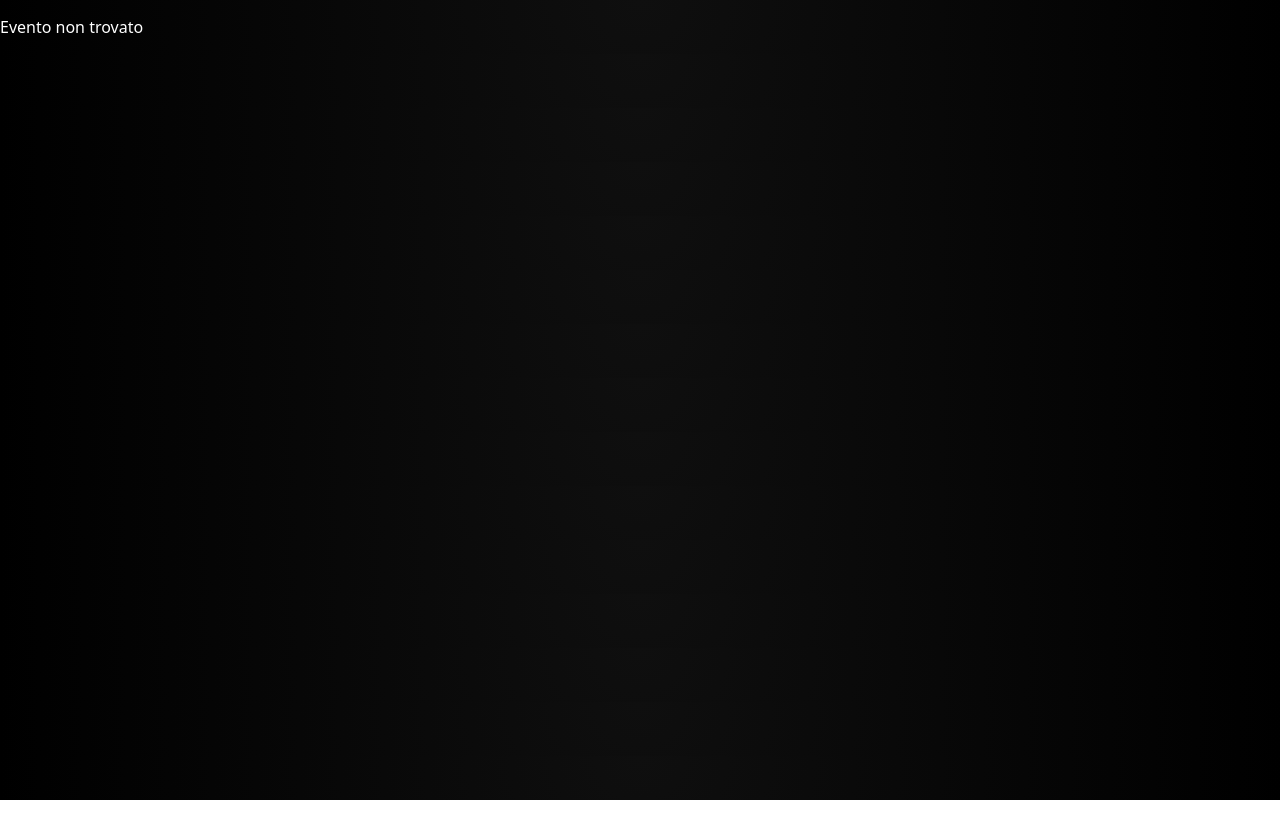
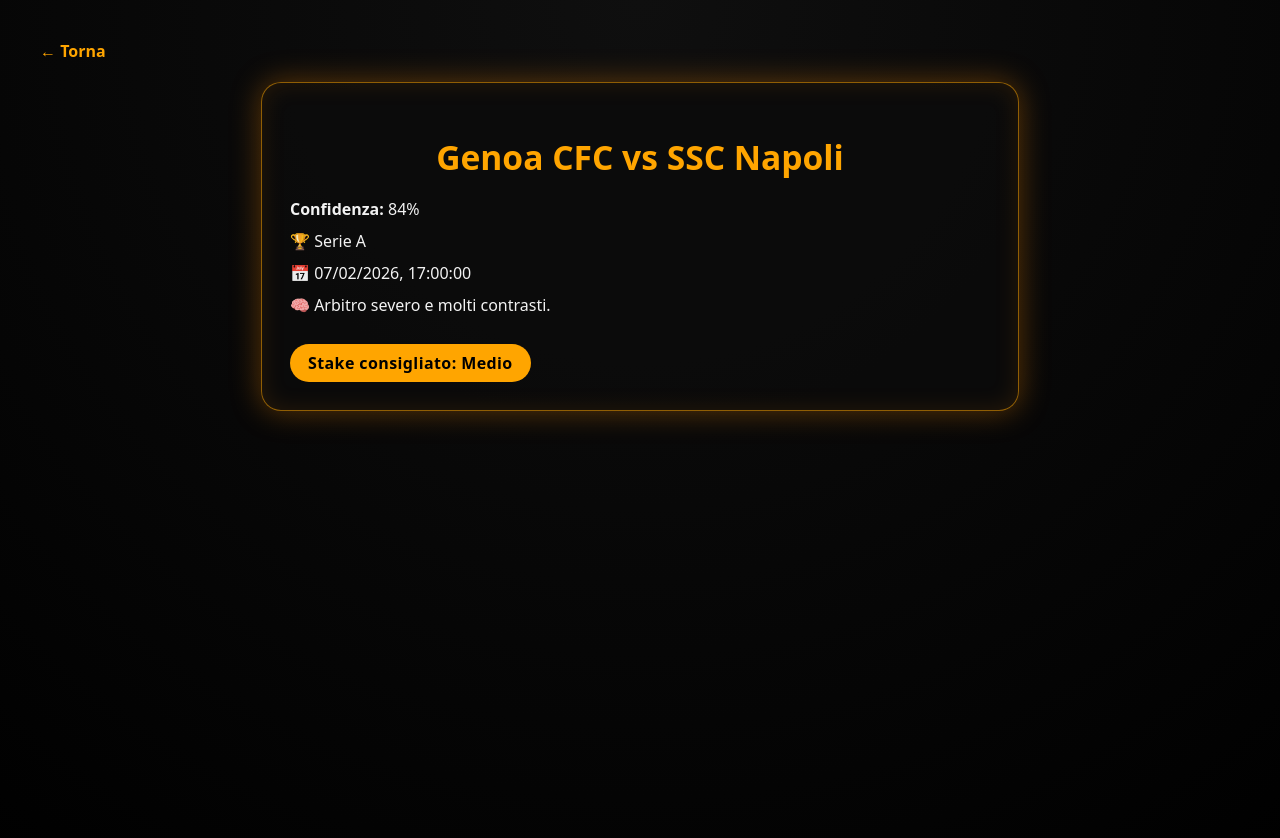
Before and after one commit to betbrain10-blip/betbrain-pronostici-ia, a React (Vite) app: page /betbrain-pronostici-ia/match/537049 in a window 1280 px wide. Shown: the top 838 px of the page. Before the commit the page ends 800 px from the top, so only its background shows below. Built offline with nearby package versions, Linux system fonts and the light colour scheme.

Commit message:
Update matches.js

```diff
--- a/src/data/matches.js
+++ b/src/data/matches.js
@@ -1,289 +1,511 @@
 const matches = [
   {
-    "id": 553203,
-    "utcDate": "2026-02-04T00:30:00Z",
-    "home": "Club The Strongest",
-    "away": "Deportivo Táchira FC",
-    "competition": "Copa Libertadores",
-    "confidence": 84,
+    "id": 538032,
+    "utcDate": "2026-02-07T12:30:00Z",
+    "home": "Manchester United FC",
+    "away": "Tottenham Hotspur FC",
+    "competition": "Premier League",
+    "confidence": 83,
     "stake": "Medio",
+    "topPick": false,
+    "picks": [
+      {
+        "type": "GOALS",
+        "value": "Under 2.5",
+        "explanation": "Gara tattica con poche occasioni pulite."
+      }
+    ]
+  },
+  {
+    "id": 541077,
+    "utcDate": "2026-02-07T12:31:00Z",
+    "home": "Norwich City FC",
+    "away": "Blackburn Rovers FC",
+    "competition": "Championship",
+    "confidence": 78,
+    "stake": "Basso",
+    "topPick": false,
+    "picks": [
+      {
+        "type": "GOALS",
+        "value": "Over 2.5",
+        "explanation": "Media gol elevata e tendenza a partite aperte."
+      }
+    ]
+  },
+  {
+    "id": 541075,
+    "utcDate": "2026-02-07T12:31:00Z",
+    "home": "Derby County FC",
+    "away": "Ipswich Town FC",
+    "competition": "Championship",
+    "confidence": 75,
+    "stake": "Basso",
+    "topPick": false,
+    "picks": [
+      {
+        "type": "1X2",
+        "value": "1",
+        "explanation": "Storico favorevole alla squadra indicata."
+      }
+    ]
+  },
+  {
+    "id": 541080,
+    "utcDate": "2026-02-07T12:31:00Z",
+    "home": "Southampton FC",
+    "away": "Watford FC",
+    "competition": "Championship",
+    "confidence": 80,
+    "stake": "Medio",
+    "topPick": false,
+    "picks": [
+      {
+        "type": "1X2",
+        "value": "X",
+        "explanation": "Previsione di gara bloccata."
+      }
+    ]
+  },
+  {
+    "id": 544440,
+    "utcDate": "2026-02-07T13:00:00Z",
+    "home": "Rayo Vallecano de Madrid",
+    "away": "Real Oviedo",
+    "competition": "Primera Division",
+    "confidence": 83,
+    "stake": "Medio",
+    "topPick": false,
     "picks": [
       {
         "type": "GOALS",
         "value": "Over 3.5",
-        "explanation": "Media gol elevata nelle ultime partite."
+        "explanation": "Difese vulnerabili e ritmo offensivo previsto."
       }
     ]
   },
   {
-    "id": 554754,
-    "utcDate": "2026-02-04T22:00:00Z",
-    "home": "CR Flamengo",
-    "away": "SC Internacional",
-    "competition": "Campeonato Brasileiro Série A",
-    "confidence": 68,
+    "id": 540592,
+    "utcDate": "2026-02-07T14:30:00Z",
+    "home": "1. FSV Mainz 05",
+    "away": "FC Augsburg",
+    "competition": "Bundesliga",
+    "confidence": 88,
+    "stake": "Medio",
+    "topPick": true,
+    "picks": [
+      {
+        "type": "1X2",
+        "value": "2",
+        "explanation": "Storico favorevole alla squadra indicata."
+      }
+    ]
+  },
+  {
+    "id": 540588,
+    "utcDate": "2026-02-07T14:30:00Z",
+    "home": "VfL Wolfsburg",
+    "away": "Borussia Dortmund",
+    "competition": "Bundesliga",
+    "confidence": 75,
     "stake": "Basso",
+    "topPick": false,
+    "picks": [
+      {
+        "type": "CARDS",
+        "value": "Over 4.5",
+        "explanation": "Match teso e fisico."
+      }
+    ]
+  },
+  {
+    "id": 540594,
+    "utcDate": "2026-02-07T14:30:00Z",
+    "home": "1. FC Heidenheim 1846",
+    "away": "Hamburger SV",
+    "competition": "Bundesliga",
+    "confidence": 94,
+    "stake": "Alto",
+    "topPick": true,
+    "picks": [
+      {
+        "type": "CORNERS",
+        "value": "Under 10.5",
+        "explanation": "Ritmo basso sulle corsie."
+      }
+    ]
+  },
+  {
+    "id": 540590,
+    "utcDate": "2026-02-07T14:30:00Z",
+    "home": "SC Freiburg",
+    "away": "SV Werder Bremen",
+    "competition": "Bundesliga",
+    "confidence": 79,
+    "stake": "Basso",
+    "topPick": false,
+    "picks": [
+      {
+        "type": "CORNERS",
+        "value": "Under 10.5",
+        "explanation": "Squadre poco portate al cross."
+      }
+    ]
+  },
+  {
+    "id": 540591,
+    "utcDate": "2026-02-07T14:30:00Z",
+    "home": "FC St. Pauli 1910",
+    "away": "VfB Stuttgart",
+    "competition": "Bundesliga",
+    "confidence": 78,
+    "stake": "Basso",
+    "topPick": false,
+    "picks": [
+      {
+        "type": "CORNERS",
+        "value": "Over 9.5",
+        "explanation": "Pressione costante prevista."
+      }
+    ]
+  },
+  {
+    "id": 538025,
+    "utcDate": "2026-02-07T15:00:00Z",
+    "home": "AFC Bournemouth",
+    "away": "Aston Villa FC",
+    "competition": "Premier League",
+    "confidence": 80,
+    "stake": "Medio",
+    "topPick": false,
+    "picks": [
+      {
+        "type": "CARDS",
+        "value": "Over 3.5",
+        "explanation": "Arbitro severo e molti contrasti."
+      }
+    ]
+  },
+  {
+    "id": 538027,
+    "utcDate": "2026-02-07T15:00:00Z",
+    "home": "Arsenal FC",
+    "away": "Sunderland AFC",
+    "competition": "Premier League",
+    "confidence": 83,
+    "stake": "Medio",
+    "topPick": false,
+    "picks": [
+      {
+        "type": "CARDS",
+        "value": "Under 5.5",
+        "explanation": "Bassa intensità nei contrasti."
+      }
+    ]
+  },
+  {
+    "id": 538034,
+    "utcDate": "2026-02-07T15:00:00Z",
+    "home": "Wolverhampton Wanderers FC",
+    "away": "Chelsea FC",
+    "competition": "Premier League",
+    "confidence": 84,
+    "stake": "Medio",
+    "topPick": false,
+    "picks": [
+      {
+        "type": "1X2",
+        "value": "2",
+        "explanation": "Storico favorevole alla squadra indicata."
+      }
+    ]
+  },
+  {
+    "id": 538029,
+    "utcDate": "2026-02-07T15:00:00Z",
+    "home": "Fulham FC",
+    "away": "Everton FC",
+    "competition": "Premier League",
+    "confidence": 88,
+    "stake": "Medio",
+    "topPick": true,
+    "picks": [
+      {
+        "type": "CORNERS",
+        "value": "Under 9.5",
+        "explanation": "Ritmo basso sulle corsie."
+      }
+    ]
+  },
+  {
+    "id": 538028,
+    "utcDate": "2026-02-07T15:00:00Z",
+    "home": "Burnley FC",
+    "away": "West Ham United FC",
+    "competition": "Premier League",
+    "confidence": 76,
+    "stake": "Basso",
+    "topPick": false,
+    "picks": [
+      {
+        "type": "1X2",
+        "value": "2",
+        "explanation": "Differenza di forma evidente."
+      }
+    ]
+  },
+  {
+    "id": 541072,
+    "utcDate": "2026-02-07T15:01:00Z",
+    "home": "Birmingham City FC",
+    "away": "Leicester City FC",
+    "competition": "Championship",
+    "confidence": 86,
+    "stake": "Medio",
+    "topPick": false,
+    "picks": [
+      {
+        "type": "CARDS",
+        "value": "Over 3.5",
+        "explanation": "Arbitro severo e molti contrasti."
+      }
+    ]
+  },
+  {
+    "id": 541083,
+    "utcDate": "2026-02-07T15:01:00Z",
+    "home": "Wrexham AFC",
+    "away": "Millwall FC",
+    "competition": "Championship",
+    "confidence": 83,
+    "stake": "Medio",
+    "topPick": false,
+    "picks": [
+      {
+        "type": "CORNERS",
+        "value": "Over 9.5",
+        "explanation": "Gioco sulle fasce frequente e molti cross."
+      }
+    ]
+  },
+  {
+    "id": 541078,
+    "utcDate": "2026-02-07T15:01:00Z",
+    "home": "Preston North End FC",
+    "away": "Portsmouth FC",
+    "competition": "Championship",
+    "confidence": 92,
+    "stake": "Alto",
+    "topPick": true,
+    "picks": [
+      {
+        "type": "CORNERS",
+        "value": "Over 8.5",
+        "explanation": "Gioco sulle fasce frequente e molti cross."
+      }
+    ]
+  },
+  {
+    "id": 541074,
+    "utcDate": "2026-02-07T15:01:00Z",
+    "home": "Coventry City FC",
+    "away": "Oxford United FC",
+    "competition": "Championship",
+    "confidence": 93,
+    "stake": "Alto",
+    "topPick": true,
+    "picks": [
+      {
+        "type": "CORNERS",
+        "value": "Under 10.5",
+        "explanation": "Ritmo basso sulle corsie."
+      }
+    ]
+  },
+  {
+    "id": 541076,
+    "utcDate": "2026-02-07T15:01:00Z",
+    "home": "Hull City AFC",
+    "away": "Bristol City FC",
+    "competition": "Championship",
+    "confidence": 94,
+    "stake": "Alto",
+    "topPick": true,
+    "picks": [
+      {
+        "type": "CARDS",
+        "value": "Under 5.5",
+        "explanation": "Arbitro permissivo e gara corretta."
+      }
+    ]
+  },
+  {
+    "id": 541082,
+    "utcDate": "2026-02-07T15:01:00Z",
+    "home": "West Bromwich Albion FC",
+    "away": "Stoke City FC",
+    "competition": "Championship",
+    "confidence": 86,
+    "stake": "Medio",
+    "topPick": false,
+    "picks": [
+      {
+        "type": "1X2",
+        "value": "2",
+        "explanation": "Differenza di forma evidente."
+      }
+    ]
+  },
+  {
+    "id": 544434,
+    "utcDate": "2026-02-07T15:15:00Z",
+    "home": "FC Barcelona",
+    "away": "RCD Mallorca",
+    "competition": "Primera Division",
+    "confidence": 94,
+    "stake": "Alto",
+    "topPick": true,
+    "picks": [
+      {
+        "type": "GOALS",
+        "value": "Under 2.5",
+        "explanation": "Gara tattica con poche occasioni pulite."
+      }
+    ]
+  },
+  {
+    "id": 545883,
+    "utcDate": "2026-02-07T15:30:00Z",
+    "home": "Moreirense FC",
+    "away": "Gil Vicente FC",
+    "competition": "Primeira Liga",
+    "confidence": 84,
+    "stake": "Medio",
+    "topPick": false,
+    "picks": [
+      {
+        "type": "1X2",
+        "value": "X",
+        "explanation": "Previsione di gara bloccata."
+      }
+    ]
+  },
+  {
+    "id": 545884,
+    "utcDate": "2026-02-07T15:30:00Z",
+    "home": "CF Estrela da Amadora",
+    "away": "CD Santa Clara",
+    "competition": "Primeira Liga",
+    "confidence": 76,
+    "stake": "Basso",
+    "topPick": false,
+    "picks": [
+      {
+        "type": "GOALS",
+        "value": "Over 2.5",
+        "explanation": "Media gol elevata e tendenza a partite aperte."
+      }
+    ]
+  },
+  {
+    "id": 537636,
+    "utcDate": "2026-02-07T15:30:00Z",
+    "home": "NEC",
+    "away": "Heracles Almelo",
+    "competition": "Eredivisie",
+    "confidence": 75,
+    "stake": "Basso",
+    "topPick": false,
+    "picks": [
+      {
+        "type": "GOALS",
+        "value": "Over 2.5",
+        "explanation": "Storico recente favorevole a più reti."
+      }
+    ]
+  },
+  {
+    "id": 542592,
+    "utcDate": "2026-02-07T16:00:00Z",
+    "home": "Racing Club de Lens",
+    "away": "Stade Rennais FC 1901",
+    "competition": "Ligue 1",
+    "confidence": 91,
+    "stake": "Alto",
+    "topPick": true,
     "picks": [
       {
         "type": "GOALS",
         "value": "Over 3.5",
-        "explanation": "Media gol elevata nelle ultime partite."
+        "explanation": "Media gol elevata e tendenza a partite aperte."
       }
     ]
   },
   {
-    "id": 554752,
-    "utcDate": "2026-02-04T22:00:00Z",
-    "home": "RB Bragantino",
-    "away": "CA Mineiro",
-    "competition": "Campeonato Brasileiro Série A",
-    "confidence": 76,
+    "id": 537049,
+    "utcDate": "2026-02-07T17:00:00Z",
+    "home": "Genoa CFC",
+    "away": "SSC Napoli",
+    "competition": "Serie A",
+    "confidence": 84,
     "stake": "Medio",
+    "topPick": false,
     "picks": [
       {
         "type": "CARDS",
-        "value": "Over 3.5",
-        "explanation": "Sfida fisica e arbitro incline ai cartellini."
+        "value": "Over 4.5",
+        "explanation": "Arbitro severo e molti contrasti."
       }
     ]
   },
   {
-    "id": 554757,
-    "utcDate": "2026-02-04T23:00:00Z",
-    "home": "Clube do Remo",
-    "away": "Mirassol FC",
-    "competition": "Campeonato Brasileiro Série A",
-    "confidence": 83,
+    "id": 544438,
+    "utcDate": "2026-02-07T17:30:00Z",
+    "home": "Sevilla FC",
+    "away": "Girona FC",
+    "competition": "Primera Division",
+    "confidence": 93,
+    "stake": "Alto",
+    "topPick": true,
+    "picks": [
+      {
+        "type": "CORNERS",
+        "value": "Over 8.5",
+        "explanation": "Alto volume offensivo laterale."
+      }
+    ]
+  },
+  {
+    "id": 538033,
+    "utcDate": "2026-02-07T17:30:00Z",
+    "home": "Newcastle United FC",
+    "away": "Brentford FC",
+    "competition": "Premier League",
+    "confidence": 78,
+    "stake": "Basso",
+    "topPick": false,
+    "picks": [
+      {
+        "type": "1X2",
+        "value": "2",
+        "explanation": "Superiorità tecnica recente."
+      }
+    ]
+  },
+  {
+    "id": 540586,
+    "utcDate": "2026-02-07T17:30:00Z",
+    "home": "Borussia Mönchengladbach",
+    "away": "Bayer 04 Leverkusen",
+    "competition": "Bundesliga",
+    "confidence": 80,
     "stake": "Medio",
+    "topPick": false,
     "picks": [
       {
         "type": "GOALS",
         "value": "Over 3.5",
-        "explanation": "Media gol elevata nelle ultime partite."
-      }
-    ]
-  },
-  {
-    "id": 554758,
-    "utcDate": "2026-02-04T23:00:00Z",
-    "home": "Santos FC",
-    "away": "São Paulo FC",
-    "competition": "Campeonato Brasileiro Série A",
-    "confidence": 73,
-    "stake": "Medio",
-    "picks": [
-      {
-        "type": "CARDS",
-        "value": "Over 3.5",
-        "explanation": "Sfida fisica e arbitro incline ai cartellini."
-      }
-    ]
-  },
-  {
-    "id": 554755,
-    "utcDate": "2026-02-05T00:30:00Z",
-    "home": "Grêmio FBPA",
-    "away": "Botafogo FR",
-    "competition": "Campeonato Brasileiro Série A",
-    "confidence": 82,
-    "stake": "Medio",
-    "picks": [
-      {
-        "type": "CORNERS",
-        "value": "Over 9.5",
-        "explanation": "Alto volume offensivo previsto e gioco sulle fasce."
-      }
-    ]
-  },
-  {
-    "id": 554756,
-    "utcDate": "2026-02-05T00:30:00Z",
-    "home": "SE Palmeiras",
-    "away": "EC Vitória",
-    "competition": "Campeonato Brasileiro Série A",
-    "confidence": 93,
-    "stake": "Alto",
-    "picks": [
-      {
-        "type": "GOALS",
-        "value": "Over 2.5",
-        "explanation": "Media gol elevata nelle ultime partite."
-      }
-    ]
-  },
-  {
-    "id": 553205,
-    "utcDate": "2026-02-05T00:30:00Z",
-    "home": "2 de Mayo",
-    "away": "Club Alianza Lima",
-    "competition": "Copa Libertadores",
-    "confidence": 68,
-    "stake": "Basso",
-    "picks": [
-      {
-        "type": "GOALS",
-        "value": "Over 2.5",
-        "explanation": "Media gol elevata nelle ultime partite."
-      }
-    ]
-  },
-  {
-    "id": 554751,
-    "utcDate": "2026-02-05T22:00:00Z",
-    "home": "EC Bahia",
-    "away": "Fluminense FC",
-    "competition": "Campeonato Brasileiro Série A",
-    "confidence": 93,
-    "stake": "Alto",
-    "picks": [
-      {
-        "type": "CORNERS",
-        "value": "Over 9.5",
-        "explanation": "Alto volume offensivo previsto e gioco sulle fasce."
-      }
-    ]
-  },
-  {
-    "id": 554759,
-    "utcDate": "2026-02-05T23:00:00Z",
-    "home": "CR Vasco da Gama",
-    "away": "Chapecoense AF",
-    "competition": "Campeonato Brasileiro Série A",
-    "confidence": 86,
-    "stake": "Alto",
-    "picks": [
-      {
-        "type": "1X2",
-        "value": "2",
-        "explanation": "Forma recente favorevole alla squadra indicata."
-      }
-    ]
-  },
-  {
-    "id": 553204,
-    "utcDate": "2026-02-06T00:30:00Z",
-    "home": "Juventud de Las Piedras",
-    "away": "Universidad Catolica",
-    "competition": "Copa Libertadores",
-    "confidence": 71,
-    "stake": "Basso",
-    "picks": [
-      {
-        "type": "1X2",
-        "value": "X",
-        "explanation": "Match tattico con poche occasioni pulite previste. Quota interessante ma rischio medio-alto."
-      }
-    ]
-  },
-  {
-    "id": 554753,
-    "utcDate": "2026-02-06T00:30:00Z",
-    "home": "Cruzeiro EC",
-    "away": "Coritiba FBC",
-    "competition": "Campeonato Brasileiro Série A",
-    "confidence": 73,
-    "stake": "Medio",
-    "picks": [
-      {
-        "type": "GOALS",
-        "value": "Over 2.5",
-        "explanation": "Media gol elevata nelle ultime partite."
-      }
-    ]
-  },
-  {
-    "id": 537635,
-    "utcDate": "2026-02-06T19:00:00Z",
-    "home": "NAC Breda",
-    "away": "SBV Excelsior",
-    "competition": "Eredivisie",
-    "confidence": 75,
-    "stake": "Medio",
-    "picks": [
-      {
-        "type": "GOALS",
-        "value": "Over 2.5",
-        "explanation": "Media gol elevata nelle ultime partite."
-      }
-    ]
-  },
-  {
-    "id": 540587,
-    "utcDate": "2026-02-06T19:30:00Z",
-    "home": "1. FC Union Berlin",
-    "away": "Eintracht Frankfurt",
-    "competition": "Bundesliga",
-    "confidence": 84,
-    "stake": "Medio",
-    "picks": [
-      {
-        "type": "CARDS",
-        "value": "Over 3.5",
-        "explanation": "Sfida fisica e arbitro incline ai cartellini."
-      }
-    ]
-  },
-  {
-    "id": 537051,
-    "utcDate": "2026-02-06T19:45:00Z",
-    "home": "Hellas Verona FC",
-    "away": "AC Pisa 1909",
-    "competition": "Serie A",
-    "confidence": 79,
-    "stake": "Medio",
-    "picks": [
-      {
-        "type": "1X2",
-        "value": "X",
-        "explanation": "Differenza tecnica ridotta tra le rose. Scenario favorevole al segno X."
-      }
-    ]
-  },
-  {
-    "id": 542588,
-    "utcDate": "2026-02-06T19:45:00Z",
-    "home": "FC Metz",
-    "away": "Lille OSC",
-    "competition": "Ligue 1",
-    "confidence": 90,
-    "stake": "Alto",
-    "picks": [
-      {
-        "type": "CORNERS",
-        "value": "Over 9.5",
-        "explanation": "Alto volume offensivo previsto e gioco sulle fasce."
-      }
-    ]
-  },
-  {
-    "id": 538031,
-    "utcDate": "2026-02-06T20:00:00Z",
-    "home": "Leeds United FC",
-    "away": "Nottingham Forest FC",
-    "competition": "Premier League",
-    "confidence": 89,
-    "stake": "Alto",
-    "picks": [
-      {
-        "type": "CORNERS",
-        "value": "Over 8.5",
-        "explanation": "Alto volume offensivo previsto e gioco sulle fasce."
-      }
-    ]
-  },
-  {
-    "id": 544435,
-    "utcDate": "2026-02-06T20:00:00Z",
-    "home": "RC Celta de Vigo",
-    "away": "CA Osasuna",
-    "competition": "Primera Division",
-    "confidence": 89,
-    "stake": "Alto",
-    "picks": [
-      {
-        "type": "GOALS",
-        "value": "Over 2.5",
-        "explanation": "Media gol elevata nelle ultime partite."
+        "explanation": "Media gol elevata e tendenza a partite aperte."
       }
     ]
   }
```
